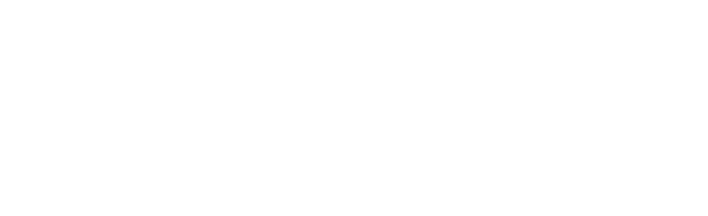
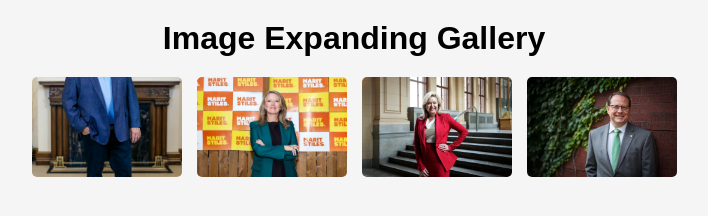
Before and after one commit to KDCodes23/BANGWAGON, a plain HTML site: page Pages/Candidates.html in a window 1280 px wide. Shown: the whole page, without its empty margins (286-994 px from the left). Drawn offline with Linux system fonts and the light colour scheme.

Commit message:
pictures added and function with animation

```diff
--- a/Pages/Candidates.html
+++ b/Pages/Candidates.html
@@ -4,8 +4,25 @@
     <meta charset="UTF-8">
     <meta name="viewport" content="width=device-width, initial-scale=1.0">
     <title>Candidates</title>
+    <link rel="stylesheet" href="/Styles/candi.css">
 </head>
 <body>
+    <h1>Image Expanding Gallery</h1>
+    <div class="gallery">
+        <div class="image" onclick="expandImage(this)">
+            <img src="/Aseets/DougFord-scaled.jpeg" alt="Image 1">
+        </div>
+        <div class="image" onclick="expandImage(this)">
+            <img src="/Aseets/marit-stiles-ontario-ndp-leader.avif" alt="Image 2">
+        </div>
+        <div class="image" onclick="expandImage(this)">
+            <img src="/Aseets/8c7dc827adf0f59f75be23feafe601f8b5010b9073d4d103c0f5f940f78abd47.jpg" alt="Image 3">
+        </div>
+        <div class="image" onclick="expandImage(this)">
+            <img src="/Aseets/gpo-mike-schreiner-headshot-2021-bricks-1.jpg" alt="Image 4">
+        </div>
+    </div>
 
+    <script src="/Scripts/cadi.js"></script>
 </body>
 </html>
--- a/Scripts/cadi.js
+++ b/Scripts/cadi.js
@@ -0,0 +1,7 @@
+function expandImage(element) {
+    // Remove 'expanded' class from all images
+    document.querySelectorAll('.image').forEach(img => img.classList.remove('expanded'));
+
+    // Add 'expanded' class to the clicked image
+    element.classList.add('expanded');
+}
--- a/Styles/candi.css
+++ b/Styles/candi.css
@@ -0,0 +1,51 @@
+/* Reset and General Styling */
+* {
+    margin: 0;
+    padding: 0;
+    box-sizing: border-box;
+    font-family: Arial, sans-serif;
+}
+
+body {
+    text-align: center;
+    background: #f5f5f5;
+    padding: 20px;
+}
+
+/* Gallery Container */
+.gallery {
+    display: flex;
+    flex-wrap: wrap;
+    justify-content: center;
+    gap: 15px;
+    margin-top: 20px;
+}
+
+/* Gallery Images */
+.image {
+    width: 150px;
+    height: 100px;
+    overflow: hidden;
+    transition: all 0.3s ease-in-out;
+    border-radius: 5px;
+    cursor: pointer;
+}
+
+.image img {
+    width: 100%;
+    height: 100%;
+    object-fit: cover;
+    transition: transform 0.3s ease-in-out;
+}
+
+/* Expand Effect */
+.image.expanded {
+    width: 300px;
+    height: 200px;
+    z-index: 10;
+    box-shadow: 0 10px 20px rgba(0, 0, 0, 0.3);
+}
+
+.image.expanded img {
+    transform: scale(1.1);
+}
```
Also changed, not shown: Aseets/8c7dc827adf0f59f75be23feafe601f8b5010b9073d4d103c0f5f940f78abd47.jpg (added), Aseets/DougFord-scaled.jpeg (added), Aseets/gpo-mike-schreiner-headshot-2021-bricks-1.jpg (added), Aseets/marit-stiles-ontario-ndp-leader.avif (added).
